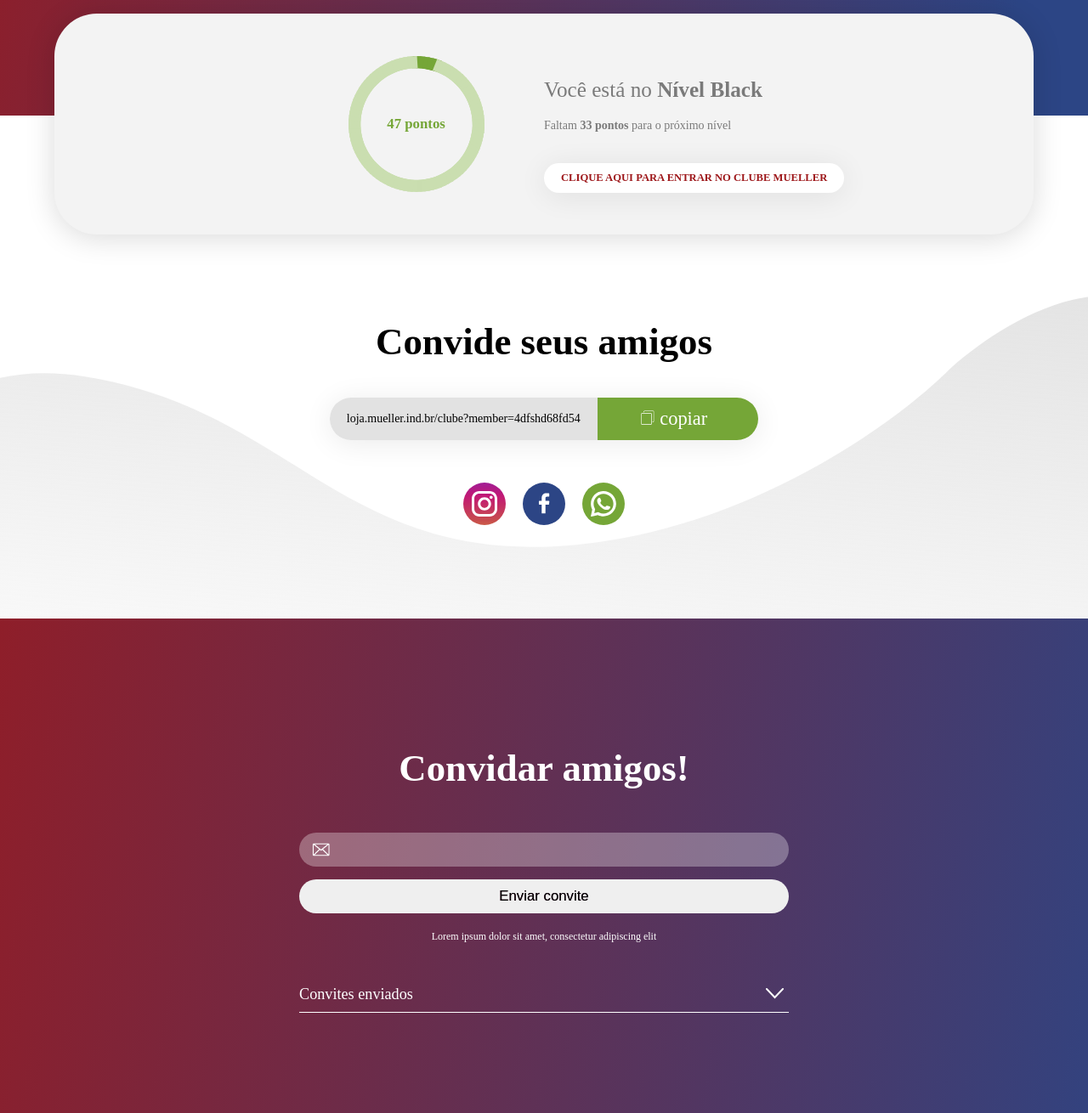
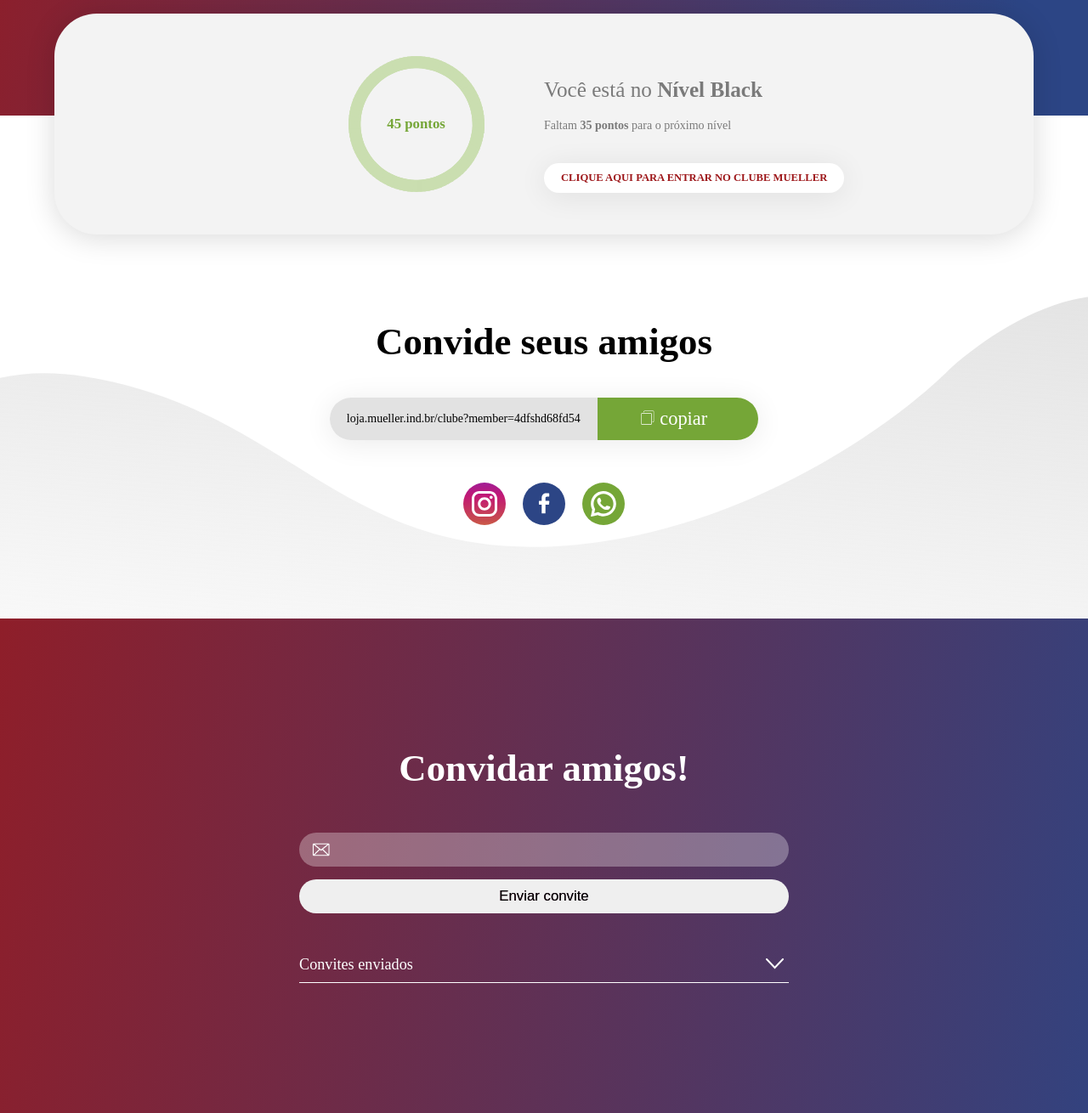
Before and after one commit to ffwdrocks/clube-mueller-member, a plain HTML site: page index.html in a window 1280 px wide. Shown: the part 840-2150 px from the top of the page at 85% size. Drawn offline with Linux system fonts and the light colour scheme; a web font is replaced by a local one.

Commit message:
refactor: remove lorem ipsum

```diff
--- a/index.html
+++ b/index.html
@@ -292,8 +292,6 @@
                 </div>
                 <button><span>Enviar convite</span></button>
             </form>
-
-            <p>Lorem ipsum dolor sit amet, consectetur adipiscing elit</p>
 
             <div class="invited">
                 <div class="heading">
--- a/js/levels.js
+++ b/js/levels.js
@@ -2,7 +2,7 @@ const SILVER_SCORE = 0;
 const BLACK_SCORE = 45;
 const DIAMOND_SCORE = 80;
 
-let currentScore = 47;
+let currentScore = 45;
 let currentLevel = ""
 
 if(currentScore < BLACK_SCORE){
--- a/scss/_benefits.scss
+++ b/scss/_benefits.scss
@@ -228,7 +228,6 @@ section[data-class="benefits"].benefits{
                 &:nth-child(4){
                     margin-bottom: 0;
                 }
-
             }
         }
     }
```
